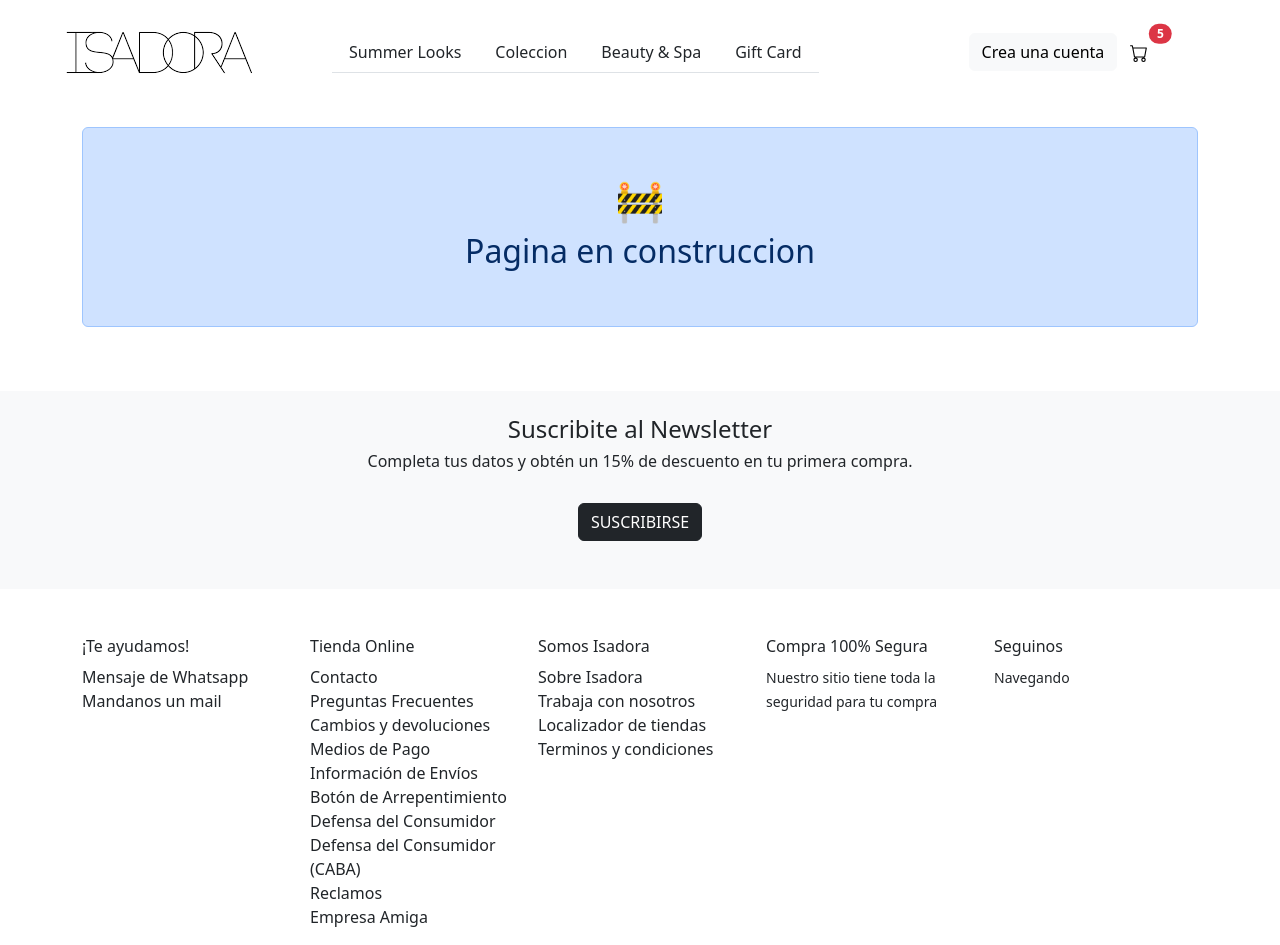
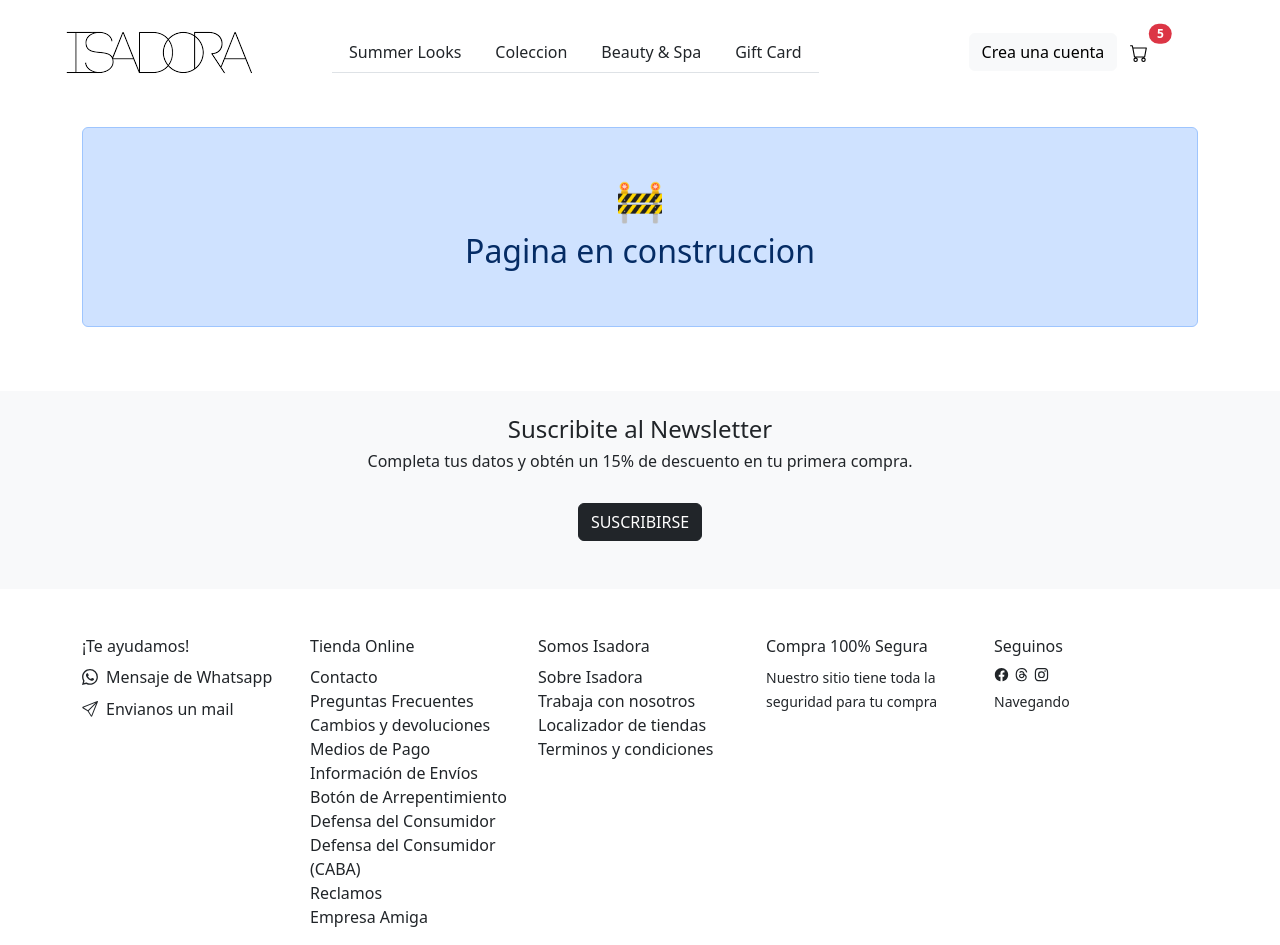
Before and after one commit to BelenRamos/PreEntrega1React-Ramos, a React (Vite) app in the folder e-commerce-2/: page / in a window 1280 px wide. Built offline with nearby package versions, Linux system fonts and the light colour scheme.

Commit message:
nueva rama

```diff
--- a/e-commerce-2/src/components/Footer.jsx
+++ b/e-commerce-2/src/components/Footer.jsx
@@ -6,8 +6,19 @@
                     <div className="col">
                         <h6>¡Te ayudamos!</h6>
                         <ul className="list-unstyled">
-                            <li><a className="nav-link text-dark fs-8" href="#">Mensaje de Whatsapp</a></li>
-                            <li><a className="nav-link text-dark fs-8" href="#">Mandanos un mail</a></li>
+                        <li className="d-flex align-items-center">
+                            <svg xmlns="http://www.w3.org/2000/svg" width="16" height="16" fill="currentColor" className="bi bi-whatsapp me-2" viewBox="0 0 16 16">
+                                <path d="M13.601 2.326A7.85 7.85 0 0 0 7.994 0C3.627 0 .068 3.558.064 7.926c0 1.399.366 2.76 1.057 3.965L0 16l4.204-1.102a7.9 7.9 0 0 0 3.79.965h.004c4.368 0 7.926-3.558 7.93-7.93A7.9 7.9 0 0 0 13.6 2.326zM7.994 14.521a6.6 6.6 0 0 1-3.356-.92l-.24-.144-2.494.654.666-2.433-.156-.251a6.56 6.56 0 0 1-1.007-3.505c0-3.626 2.957-6.584 6.591-6.584a6.56 6.56 0 0 1 4.66 1.931 6.56 6.56 0 0 1 1.928 4.66c-.004 3.639-2.961 6.592-6.592 6.592m3.615-4.934c-.197-.099-1.17-.578-1.353-.646-.182-.065-.315-.099-.445.099-.133.197-.513.646-.627.775-.114.133-.232.148-.43.05-.197-.1-.836-.308-1.592-.985-.59-.525-.985-1.175-1.103-1.372-.114-.198-.011-.304.088-.403.087-.088.197-.232.296-.346.1-.114.133-.198.198-.33.065-.134.034-.248-.015-.347-.05-.099-.445-1.076-.612-1.47-.16-.389-.323-.335-.445-.34-.114-.007-.247-.007-.38-.007a.73.73 0 0 0-.529.247c-.182.198-.691.677-.691 1.654s.71 1.916.81 2.049c.098.133 1.394 2.132 3.383 2.992.47.205.84.326 1.129.418.475.152.904.129 1.246.08.38-.058 1.171-.48 1.338-.943.164-.464.164-.86.114-.943-.049-.084-.182-.133-.38-.232"/>
+                            </svg>
+                            <a className="nav-link text-dark fs-8" href="#">Mensaje de Whatsapp</a>
+                        </li>
+                        <li className="d-flex align-items-center">
+                        <svg xmlns="http://www.w3.org/2000/svg" width="16" height="16" fill="currentColor" class="bi bi-send" viewBox="0 0 16 16">
+                            <path d="M15.854.146a.5.5 0 0 1 .11.54l-5.819 14.547a.75.75 0 0 1-1.329.124l-3.178-4.995L.643 7.184a.75.75 0 0 1 .124-1.33L15.314.037a.5.5 0 0 1 .54.11ZM6.636 10.07l2.761 4.338L14.13 2.576zm6.787-8.201L1.591 6.602l4.339 2.76z"/>
+                        </svg>
+                            <a className="nav-link text-dark fs-8 m-2" href="#">Envianos un mail</a>
+                        </li>
+
                         </ul>
                     </div>
                     <div className="col">
@@ -41,7 +52,17 @@
                     </div>
                     <div className="col">
                         <h6>Seguinos</h6>
+                        <svg xmlns="http://www.w3.org/2000/svg" width="20" height="20" fill="currentColor" class="bi bi-facebook" viewBox="0 0 22 24">
+                            <path d="M16 8.049c0-4.446-3.582-8.05-8-8.05C3.58 0-.002 3.603-.002 8.05c0 4.017 2.926 7.347 6.75 7.951v-5.625h-2.03V8.05H6.75V6.275c0-2.017 1.195-3.131 3.022-3.131.876 0 1.791.157 1.791.157v1.98h-1.009c-.993 0-1.303.621-1.303 1.258v1.51h2.218l-.354 2.326H9.25V16c3.824-.604 6.75-3.934 6.75-7.951"/>
+                        </svg>
+                        <svg xmlns="http://www.w3.org/2000/svg" width="20" height="20" fill="currentColor" class="bi bi-threads" viewBox="0 0 22 24">
+                            <path d="M6.321 6.016c-.27-.18-1.166-.802-1.166-.802.756-1.081 1.753-1.502 3.132-1.502.975 0 1.803.327 2.394.948s.928 1.509 1.005 2.644q.492.207.905.484c1.109.745 1.719 1.86 1.719 3.137 0 2.716-2.226 5.075-6.256 5.075C4.594 16 1 13.987 1 7.994 1 2.034 4.482 0 8.044 0 9.69 0 13.55.243 15 5.036l-1.36.353C12.516 1.974 10.163 1.43 8.006 1.43c-3.565 0-5.582 2.171-5.582 6.79 0 4.143 2.254 6.343 5.63 6.343 2.777 0 4.847-1.443 4.847-3.556 0-1.438-1.208-2.127-1.27-2.127-.236 1.234-.868 3.31-3.644 3.31-1.618 0-3.013-1.118-3.013-2.582 0-2.09 1.984-2.847 3.55-2.847.586 0 1.294.04 1.663.114 0-.637-.54-1.728-1.9-1.728-1.25 0-1.566.405-1.967.868ZM8.716 8.19c-2.04 0-2.304.87-2.304 1.416 0 .878 1.043 1.168 1.6 1.168 1.02 0 2.067-.282 2.232-2.423a6.2 6.2 0 0 0-1.528-.161"/>
+                        </svg>
+                        <svg xmlns="http://www.w3.org/2000/svg" width="20" height="20" fill="currentColor" class="bi bi-instagram" viewBox="0 0 22 24">
+                            <path d="M8 0C5.829 0 5.556.01 4.703.048 3.85.088 3.269.222 2.76.42a3.9 3.9 0 0 0-1.417.923A3.9 3.9 0 0 0 .42 2.76C.222 3.268.087 3.85.048 4.7.01 5.555 0 5.827 0 8.001c0 2.172.01 2.444.048 3.297.04.852.174 1.433.372 1.942.205.526.478.972.923 1.417.444.445.89.719 1.416.923.51.198 1.09.333 1.942.372C5.555 15.99 5.827 16 8 16s2.444-.01 3.298-.048c.851-.04 1.434-.174 1.943-.372a3.9 3.9 0 0 0 1.416-.923c.445-.445.718-.891.923-1.417.197-.509.332-1.09.372-1.942C15.99 10.445 16 10.173 16 8s-.01-2.445-.048-3.299c-.04-.851-.175-1.433-.372-1.941a3.9 3.9 0 0 0-.923-1.417A3.9 3.9 0 0 0 13.24.42c-.51-.198-1.092-.333-1.943-.372C10.443.01 10.172 0 7.998 0zm-.717 1.442h.718c2.136 0 2.389.007 3.232.046.78.035 1.204.166 1.486.275.373.145.64.319.92.599s.453.546.598.92c.11.281.24.705.275 1.485.039.843.047 1.096.047 3.231s-.008 2.389-.047 3.232c-.035.78-.166 1.203-.275 1.485a2.5 2.5 0 0 1-.599.919c-.28.28-.546.453-.92.598-.28.11-.704.24-1.485.276-.843.038-1.096.047-3.232.047s-2.39-.009-3.233-.047c-.78-.036-1.203-.166-1.485-.276a2.5 2.5 0 0 1-.92-.598 2.5 2.5 0 0 1-.6-.92c-.109-.281-.24-.705-.275-1.485-.038-.843-.046-1.096-.046-3.233s.008-2.388.046-3.231c.036-.78.166-1.204.276-1.486.145-.373.319-.64.599-.92s.546-.453.92-.598c.282-.11.705-.24 1.485-.276.738-.034 1.024-.044 2.515-.045zm4.988 1.328a.96.96 0 1 0 0 1.92.96.96 0 0 0 0-1.92m-4.27 1.122a4.109 4.109 0 1 0 0 8.217 4.109 4.109 0 0 0 0-8.217m0 1.441a2.667 2.667 0 1 1 0 5.334 2.667 2.667 0 0 1 0-5.334"/>
+                        </svg>
                         <p><small>Navegando</small></p>
+
                     </div>
                 </div>
             </div>
```
Also changed, not shown: 2 other files (tests, documents, lock files or other folders).
